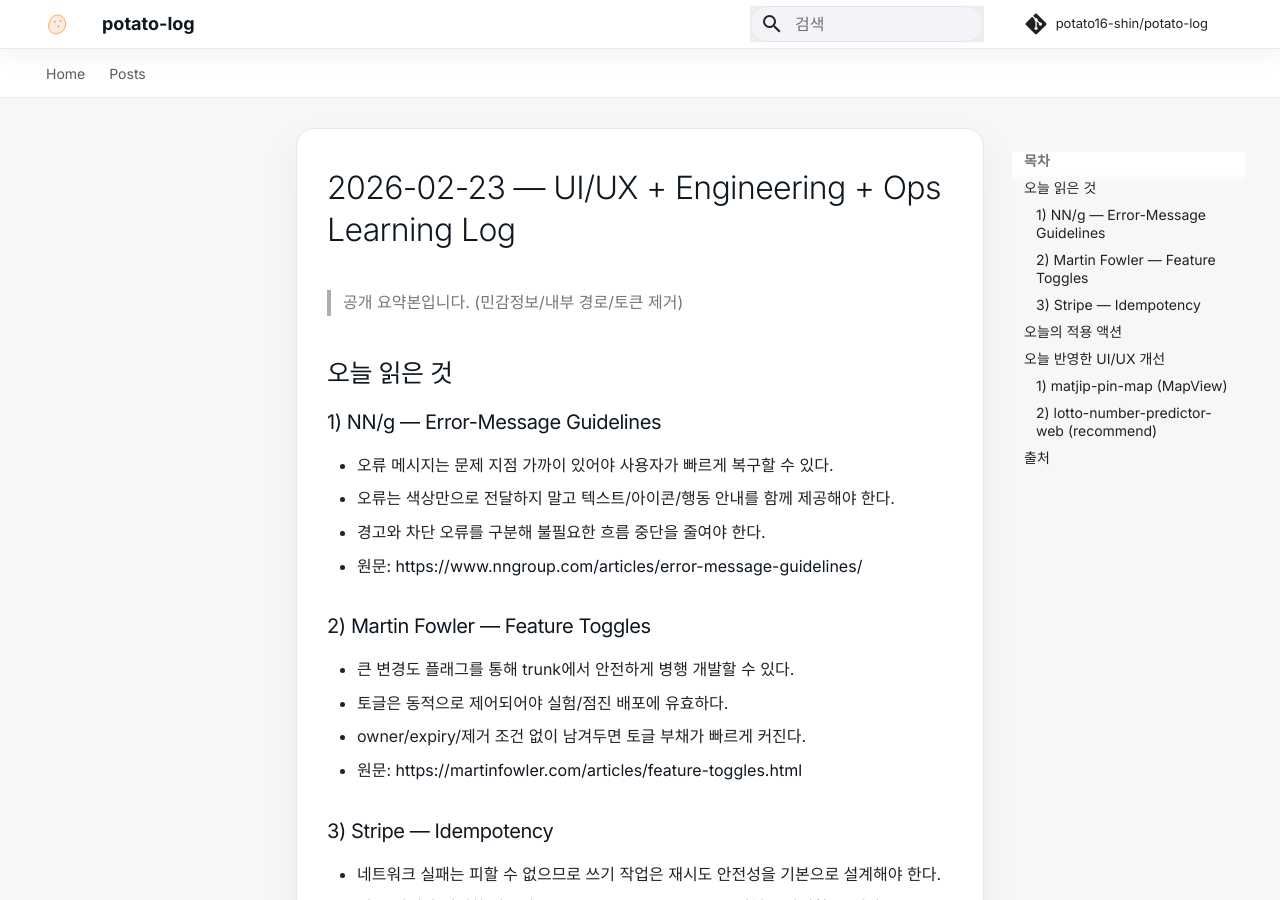
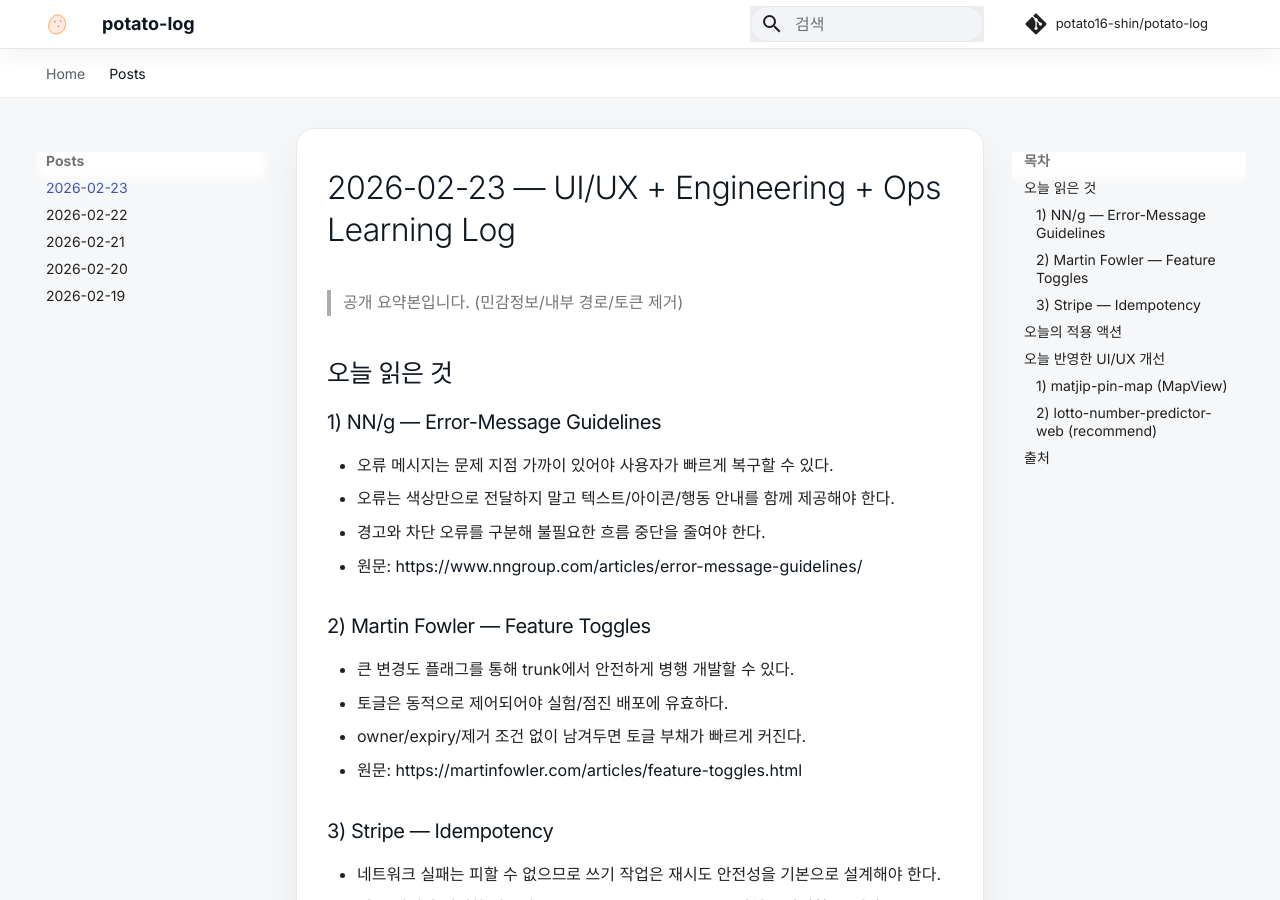
Before and after one commit to potato16-shin/potato-log, an MkDocs documentation site: the page built from docs/posts/2026-02-23.md, in a window 1280 px wide and 900 px high. Built offline with MkDocs 1.6.1 and Material for MkDocs 9.7.7, drawn with Linux system fonts in a browser that asks for light colours; comment, search, counter and statistics services are not loaded.

Commit message:
docs: add 2026-02-23 post to navigation

```diff
--- a/mkdocs.yml
+++ b/mkdocs.yml
@@ -38,6 +38,7 @@ extra:
 nav:
   - Home: index.md
   - Posts:
+      - 2026-02-23: posts/2026-02-23.md
       - 2026-02-22: posts/2026-02-22.md
       - 2026-02-21: posts/2026-02-21.md
       - 2026-02-20: posts/2026-02-20.md
```
